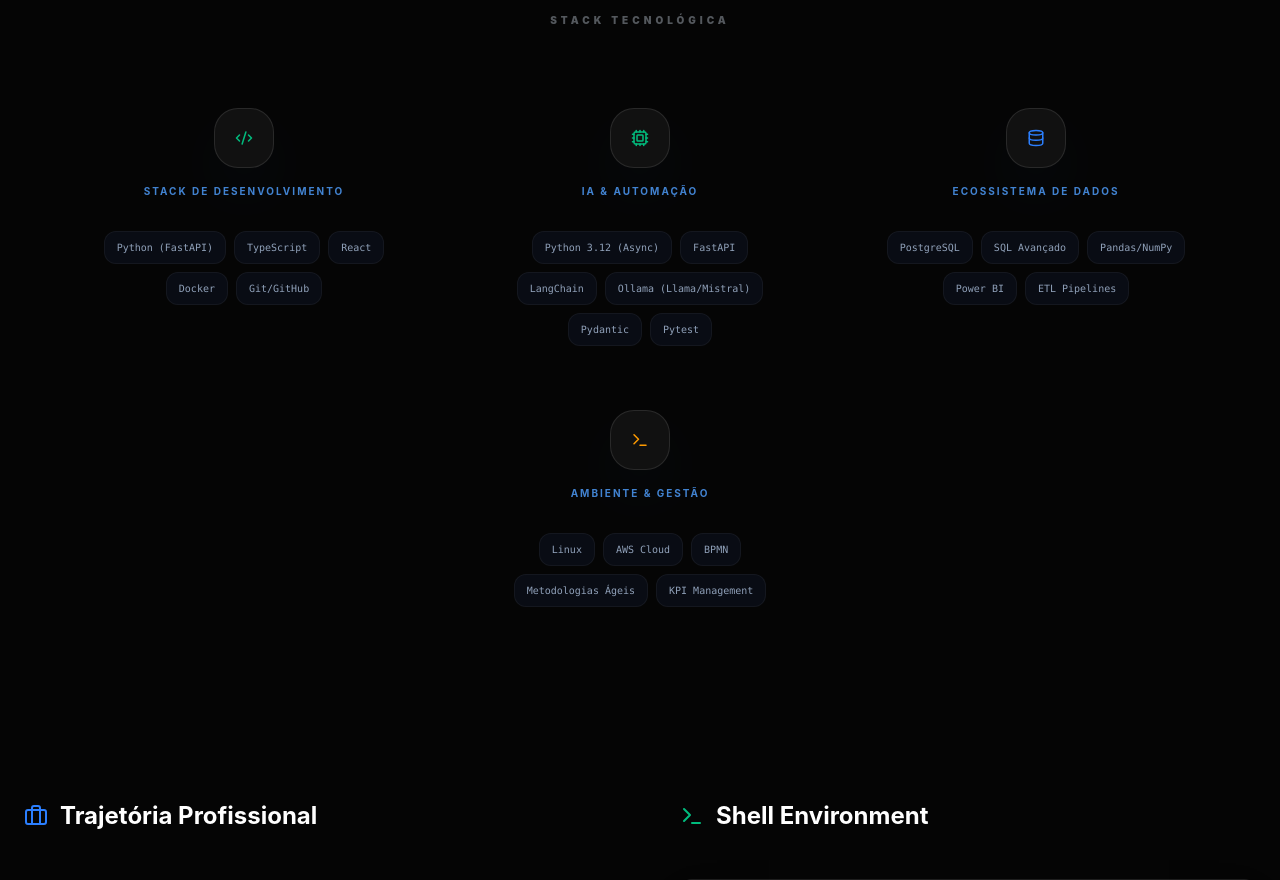
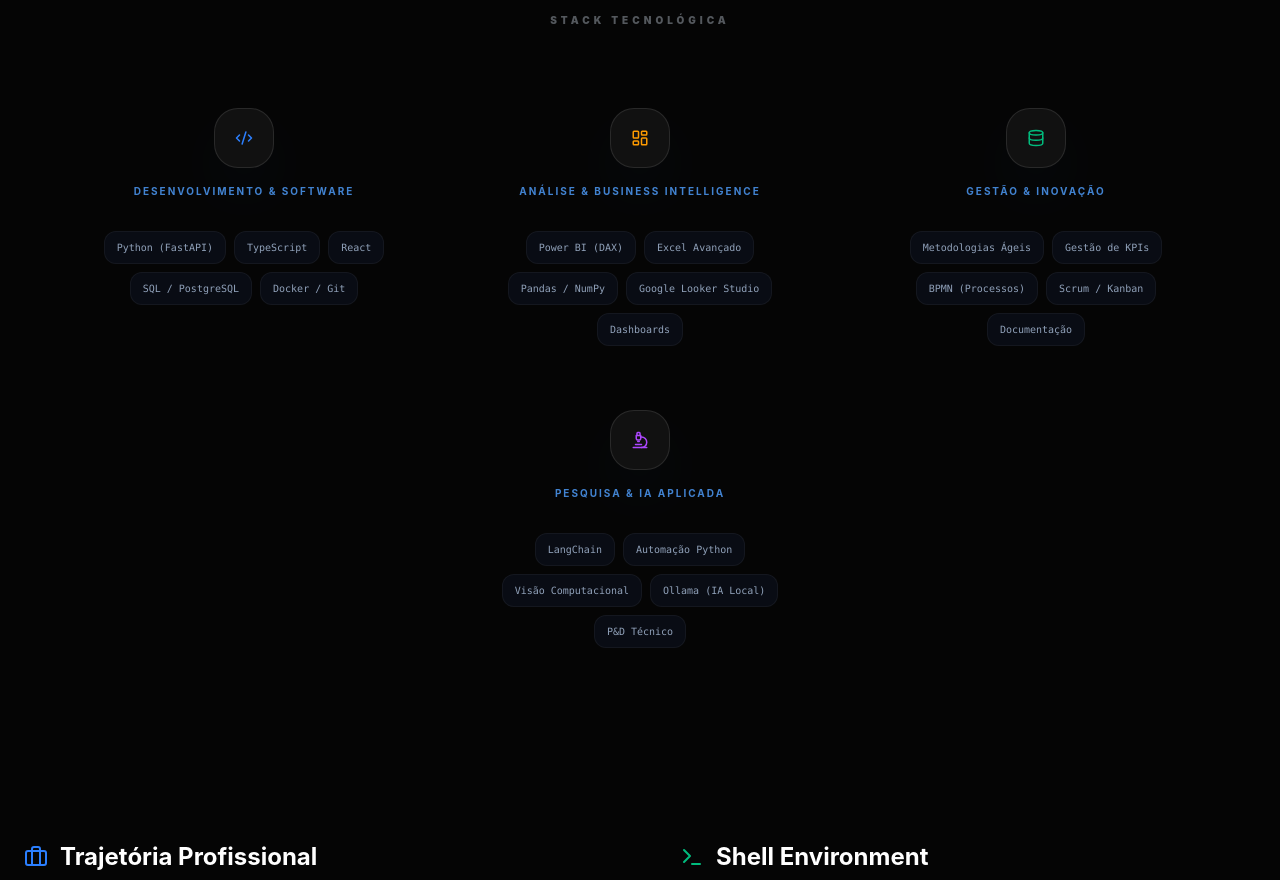
Before and after one commit to VictorHugo-Neo/Portfolio, a React (Vite) app in the folder frontend/: page / in a window 1280 px wide. Shown: the part 1700-2580 px from the top of the page. Built offline with nearby package versions, Linux system fonts and the light colour scheme; no server answers.

Commit message:
fix: atualização das skills

```diff
--- a/frontend/src/data/skillGroups.tsx
+++ b/frontend/src/data/skillGroups.tsx
@@ -1,24 +1,24 @@
-import { Database, Code2, TerminalIcon, Cpu } from "lucide-react";
+import { Database, Code2, LayoutDashboard, Microscope } from "lucide-react";
 
 export const skillGroups = [
   {
-    title: "Stack de Desenvolvimento",
-    icon: <Code2 className="text-emerald-500" size={18} />,
-    skills: ["Python (FastAPI)", "TypeScript", "React", "Docker", "Git/GitHub"]
+    title: "Desenvolvimento & Software",
+    icon: <Code2 className="text-blue-500" size={18} />,
+    skills: ["Python (FastAPI)", "TypeScript", "React", "SQL / PostgreSQL", "Docker / Git"]
   },
   {
-    title: "IA & Automação",
-    icon: <Cpu className="text-emerald-500" size={18} />,
-    skills: ["Python 3.12 (Async)","FastAPI","LangChain", "Ollama (Llama/Mistral)", "Pydantic", "Pytest"]
+    title: "Análise & Business Intelligence",
+    icon: <LayoutDashboard className="text-amber-500" size={18} />,
+    skills: ["Power BI (DAX)", "Excel Avançado", "Pandas / NumPy", "Google Looker Studio", "Dashboards"]
   },
   {
-    title: "Ecossistema de Dados",
-    icon: <Database className="text-blue-500" size={18} />,
-    skills: ["PostgreSQL", "SQL Avançado", "Pandas/NumPy", "Power BI", "ETL Pipelines"]
+    title: "Gestão & Inovação",
+    icon: <Database className="text-emerald-500" size={18} />,
+    skills: ["Metodologias Ágeis", "Gestão de KPIs", "BPMN (Processos)", "Scrum / Kanban", "Documentação"]
   },
   {
-    title: "Ambiente & Gestão",
-    icon: <TerminalIcon className="text-amber-500" size={18} />,
-    skills: ["Linux", "AWS Cloud", "BPMN", "Metodologias Ágeis", "KPI Management"]
+    title: "Pesquisa & IA Aplicada",
+    icon: <Microscope className="text-purple-500" size={18} />,
+    skills: ["LangChain", "Automação Python", "Visão Computacional", "Ollama (IA Local)", "P&D Técnico"]
   }
 ];
```
